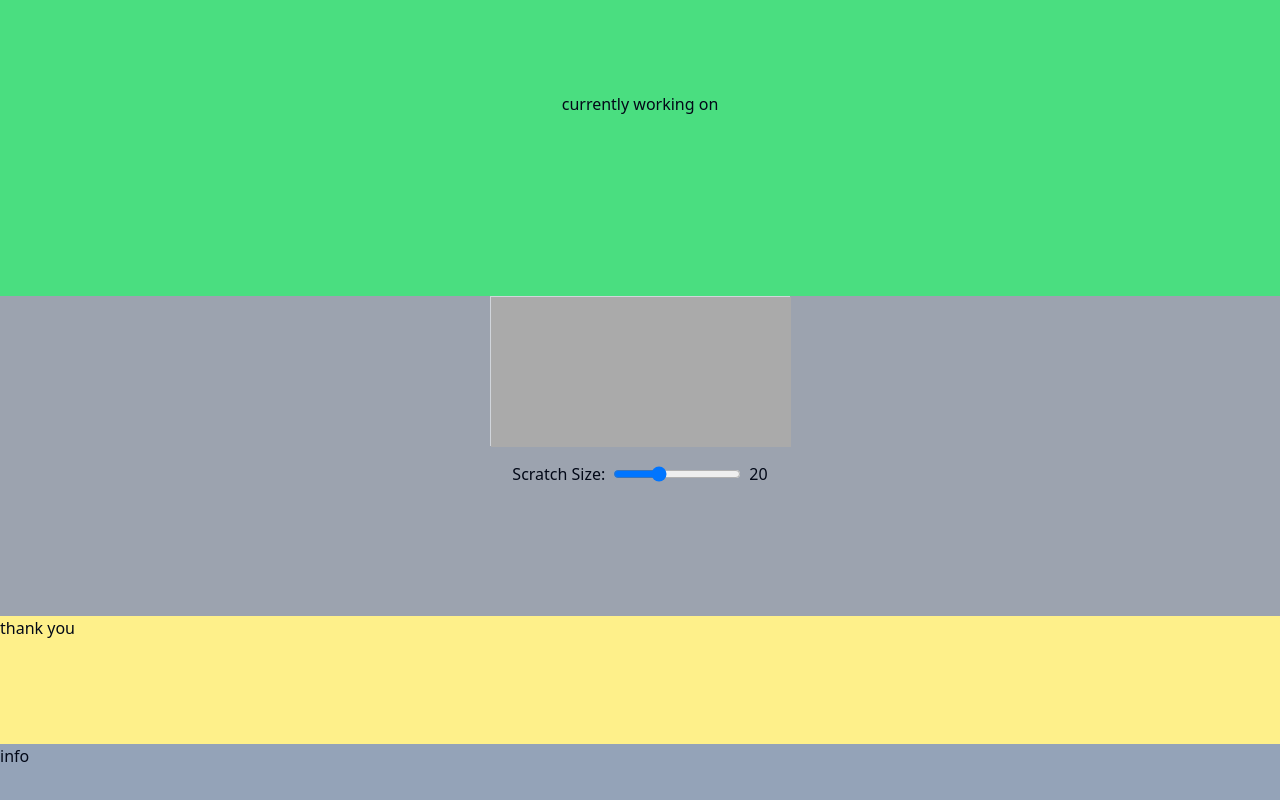
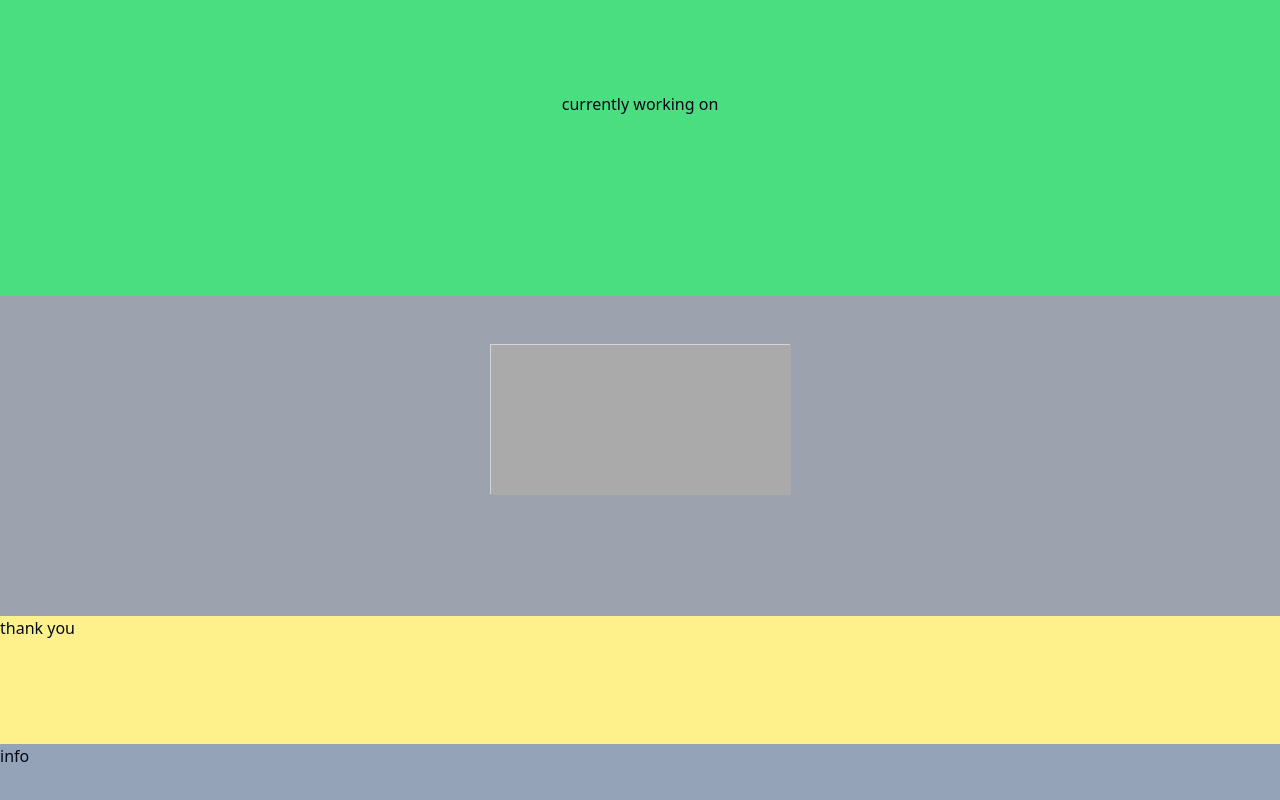
Before and after one commit to Ioni12/portfolio2, a React (Vite) app: page / in a window 1280 px wide. Shown: the part 1760-2560 px from the top of the page. Built offline with nearby package versions, Linux system fonts and the light colour scheme; a web font is replaced by a local one.

Commit message:
testing the size of the text

```diff
--- a/src/Bento_ui.jsx
+++ b/src/Bento_ui.jsx
@@ -6,7 +6,10 @@ export default function Bento_ui()
         <>
             <div className="grid grid-cols-8 grid-rows-8 gap-4 mx-auto my-auto pl-12 pt-8 w-full h-[26rem]">
                 <Ui an="row-span-2 col-span-5 bg-white">
-                    <div className="box w-full h-full "><h1>Frontend Web Development</h1></div>
+                    <div className="box w-full h-full flex justify-center items-center">
+                        <h1>Frontend Web Development</h1>
+                        <h3>Created responsive and user-friendly web interfaces using React</h3>
+                    </div>
                     <div className="box w-full h-full ">2</div>
                     <div className="box w-full h-full ">3</div>
                     <div className="box w-full h-full ">4</div>
--- a/src/Luck.jsx
+++ b/src/Luck.jsx
@@ -4,7 +4,7 @@ export default function Luck()
 {
     return(
         <>
-            <div className="bg-gray-400 h-80">
+            <div className="bg-gray-400 h-80 py-12">
                 <ScratchCard/>
             </div>
         </>
--- a/src/Scratch_card.jsx
+++ b/src/Scratch_card.jsx
@@ -93,19 +93,7 @@ const ScratchCard = ({ content = "You Won!", width = 300, height = 150 }) => {
         />
       </div>
 
-      <div className="flex items-center gap-2">
-        <label htmlFor="scratchSize">Scratch Size:</label>
-        <input
-          type="range"
-          id="scratchSize"
-          min="5"
-          max="50"
-          value={scratchSize}
-          onChange={handleSizeChange}
-          className="w-32"
-        />
-        <span>{scratchSize}</span>
-      </div>
+
     </div>
   );
 };
```
